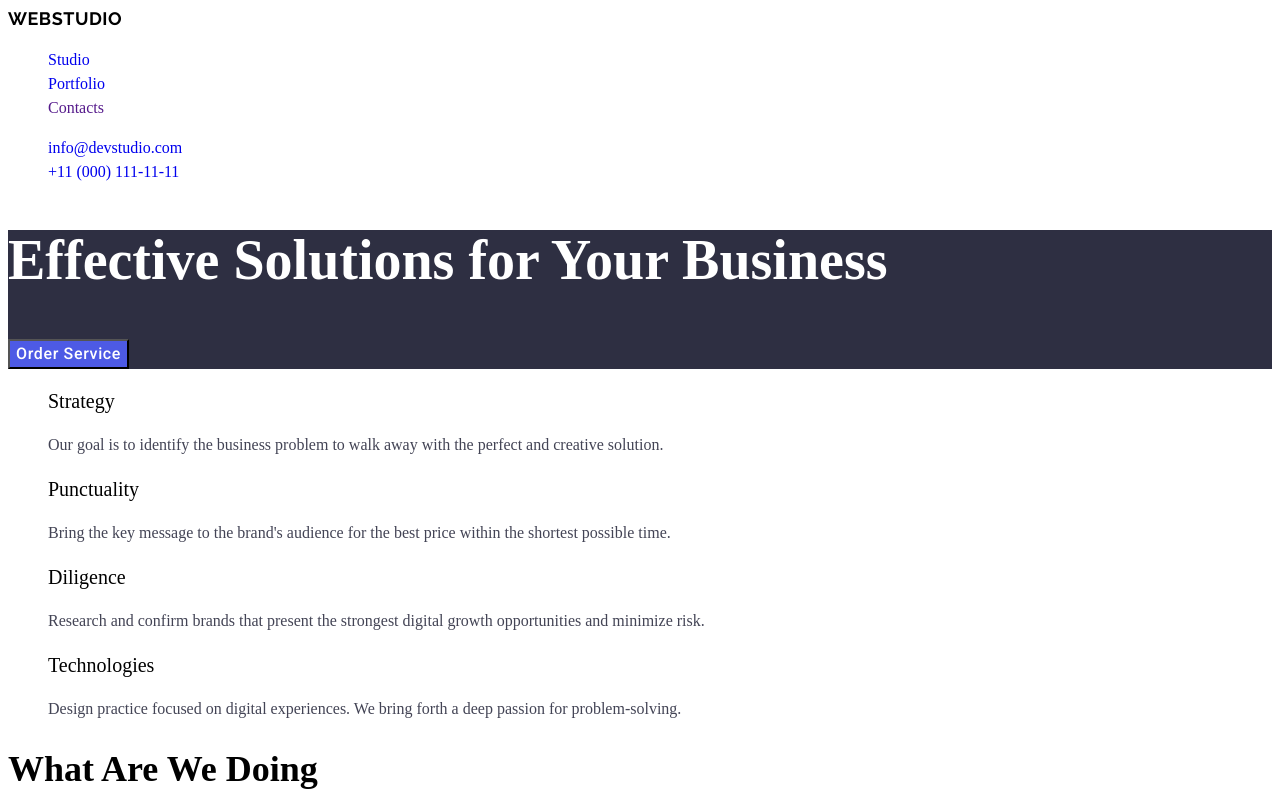
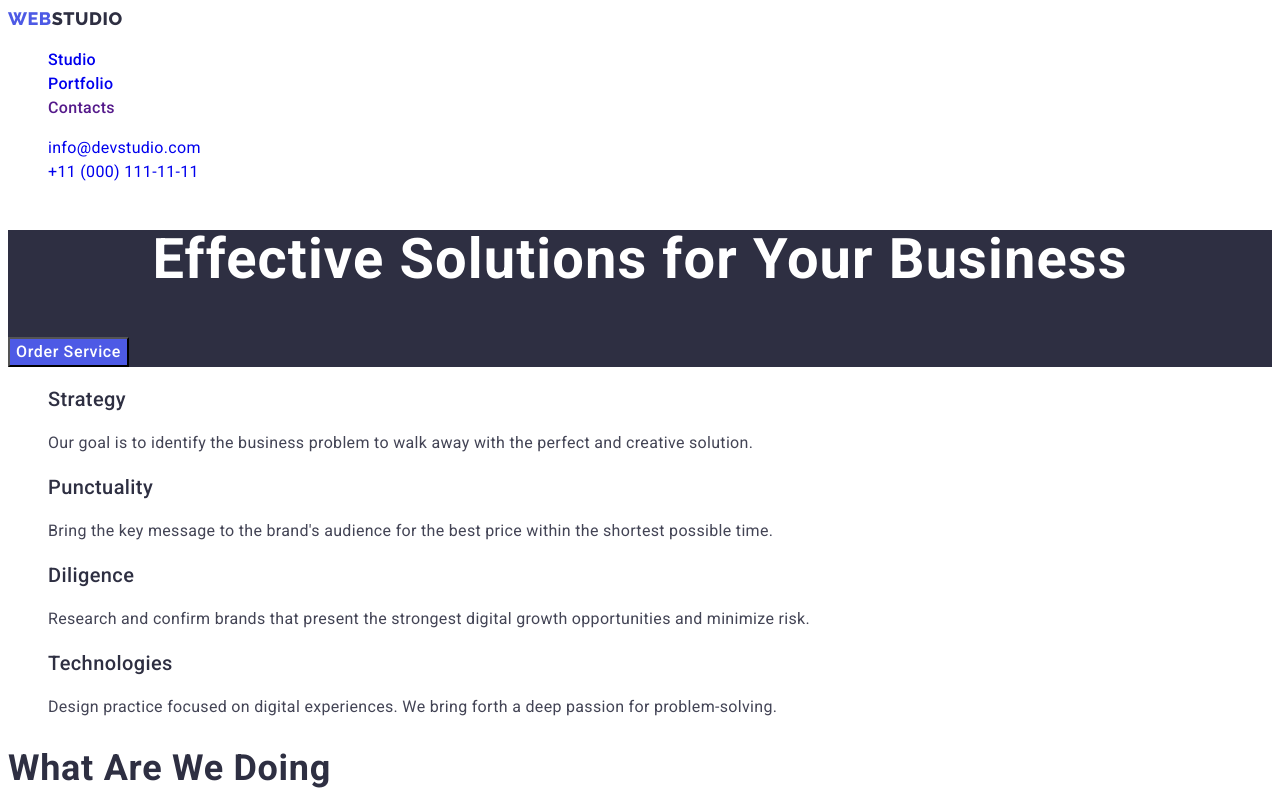
Before and after one commit to MachtTat/goit-markup-hw-02, a plain HTML site: page index.html in a window 1280 px wide. Shown: the top 800 px of the page. Drawn offline with Linux system fonts and the light colour scheme.

Commit message:
update-5

```diff
--- a/css/styles.css
+++ b/css/styles.css
@@ -1,34 +1,30 @@
 /*---- BODY---*/
-.body {
+body {
   font-family: Roboto, sans-serif;
   color: #434455;
   background: #FFF;
   font-style: normal;}
 
-    //* GENERAL VALUES*//
+  /* Headers text color */
 :root {
 --text-color:#2E2F42;
 --logo-color:#4D5AE5;
 --span-color:#2E2F42;
---focus-hover-color: #404BBF;
---letter-spacing: 0.02em;
---font-size: 16px;
---font-style: normal;
     }
 
 /* Rule for links */
 .link {text-decoration: none;}
-.nav-link {color: var(--text-color);}
-.nav-link:hover,
-.nav-link:focus {color: var(--focus-hover-color);}
 
 /* Rule for lists */
 .list {list-style-type: none;
 color: var(--text-color);
 }
+.nav-link {color: var(--text-color);}
+.nav-link:hover,
+.nav-link:focus {color: #404BBF;}
+
 .list:hover,
-.list:focus {color: #404bbf;
-}
+.list:focus {color: #404bbf;}
 
 .ul {
   list-style-type: none;
@@ -48,38 +44,38 @@ color: var(--logo-color);
 }
 /* Header */
 .nav {color: var(--text-color);
-    font-size: var(--font-size);
+  font-size: 16px;
   font-weight: 500;
   line-height: 1.5;
-    letter-spacing: var(--letter-spacing);
-  }
+  letter-spacing: 0.02em;}
 
-.address { color:#434455;
-    font-style: var(--font-style);
-    font-size: var(--font-size);
+.address {color: #434455;
+  font-style: normal;
+  font-size: 16px;
   font-weight: 400;
   line-height: 1.5;
-    letter-spacing: var(--letter-spacing);
+  letter-spacing: 0.02em;
 }
 /* HERO section */
 .hero {background-color: #2E2F42;
      }
 
-.header-main {
+.hero-header {
   color: #FFF;
   font-size: 56px;
   font-style: normal;
   font-weight: 700;
-    line-height: 1.1;
-    letter-spacing: var(--letter-spacing);
+  line-height: 1.07;
+  text-align: center;
+  letter-spacing: 0.02em;
 }
 
 .button {
 background-color: #4D5AE5;
 color: #FFF;
 font-family: Roboto, sans-serif;
-    font-size: var(--font-size);
-     font-style: var(--font-style);
+  font-size: 16px;
+   font-style: normal;
    font-weight: 500;
    line-height: 1.5;
    letter-spacing: 0.04em;
@@ -87,54 +83,65 @@ color: var(--logo-color);
 .hero-button {background-color: #4D5AE5;
   color: #FFF;
   font-family: Roboto, sans-serif;
-    font-size: var(--font-size);
-    font-style: var(--font-style);
+  font-size: 16px;
+  font-style: normal;
   font-weight: 500;
   line-height: 1.5;
   letter-spacing: 0.04em;}
+
 .hero-button:hover,
 .hero-button:focus {
-        color: #404BBF);
+      background-color: #404BBF;
       cursor: pointer;
   }
-  /* Section 1 */
+/* Section Benefits */
 
-   h2 {color: var(--navyblue);
+.subsection-header {font-family: Roboto; sans-serif;
+  color: #2e2f42;
+  font-size: 20px;
+  font-style: normal;
+  font-weight: 500;
+  line-height: 1.2;
+  letter-spacing: 0.02em;}
+
+.p {color: #434455;
+font-size: 16px;
+  font-style: normal;
+  font-weight: 400;
+  line-height: 1.5;
+  letter-spacing: 0.02em;}
+
+    /* What are we doing */
+.service-header {font-family: Roboto;
+  color: #2E2F42;
   font-size: 36px;
   font-style: normal;
   font-weight: 700;
   line-height: 1.1;
-    letter-spacing: var(--letter-spacing);
+  letter-spacing: 0.02em;
   text-transform: capitalize;}
 
-  h3 {color: var(--navyblue);
-    font-size: 20px;
-    font-style: var(--font-style);
-    font-weight: 500;
-    line-height: 1.2;
-    letter-spacing: var(--letter-spacing);
+.footer {background-color: #2E2F42;
 }
-.p {
-  color: #434455;
-font-size: var(--font-size);
-    font-style: var(--font-style);
+.span-footer {color: #FFF;}
+.p-footer {font-family: Roboto;
+  color: #F4F4FD;
+  font-size: 16px;
+  font-style: normal;
   font-weight: 400;
   line-height: 1.5;
-    letter-spacing: var(--letter-spacing);
-  }
-
+  letter-spacing: 0.02em;}
 
   /* Portfolio */
 .list-button
 {  background-color: #F4F4FD;
   color: var(--navyblue);
   font-family: Roboto;
-    font-size: var(--font-size);
-    font-style: var(--font-style);
+  font-size: 16px;
+  font-style: normal;
   font-weight: 500;
   line-height: 1.5;
-    letter-spacing: 0.04em;
-  }
+  letter-spacing: 0.04em;}
 
   .list-button:hover,
   .list-button:focus {color: #404BBF;}
--- a/index.html
+++ b/index.html
@@ -8,22 +8,19 @@
     , initial-scale=1.0"
     />
     <title>WebStudio</title>
-
-<link rel="preconnect" href="https://fonts.googleapis.com">
-<link rel="preconnect" href="https://fonts.gstatic.com" crossorigin>
-<link href="https://fonts.googleapis.com/css2?family=Raleway:wght@700&family=Roboto:wght@400;500;700&display=swap"
- rel="stylesheet">
+    <link href="https://fonts.googleapis.com/css2?family=Raleway:wght@800&family=Roboto:wght@400;500;700&display=swap" rel="stylesheet">
     <link rel="stylesheet" href="./css/styles.css" />
   </head>
   <body>
     <!-- HEADER -->
     <header>
       <nav class="nav">
-        <a href="./index.html" class="logo link">Web<span class="span">Studio</span>
+        <a href="./index.html" class="logo link"
+          >Web<span class="span">Studio</span>
         </a>
         <ul class="list">
           <li>
-            <a class="link"  class="nav-link" href="./index.html">Studio</a>
+            <a class="link" class="nav-link"   href="./index.html">Studio</a>
           </li>
           <li>
             <a class="link" class="nav-link" href="./portfolio.html">Portfolio</a>
@@ -50,37 +47,37 @@
     <main>
       <!-- HERO SECTION -->
       <section class="hero">
-        <h1 class="header-main">Effective Solutions for Your Business</h1>
+        <h1 class="hero-header">Effective Solutions for Your Business</h1>
         <button type="button" class="hero-button">Order Service</button>
       </section>
 
       <!-- section 1 -->
       <section>
         <!-- <h2>Our benefits</h2> -->
-        <ul class="ul">
+        <ul class="list">
           <li>
-            <h3>Strategy</h3>
+            <h3 class="subsection-header">Strategy</h3>
             <p class="p">
               Our goal is to identify the business problem to walk away with the
               perfect and creative solution.
             </p>
           </li>
           <li>
-            <h3>Punctuality</h3>
+            <h3 class="subsection-header">Punctuality</h3>
             <p class="p">
               Bring the key message to the brand's audience for the best price
               within the shortest possible time.
             </p>
           </li>
           <li>
-            <h3>Diligence</h3>
+            <h3 class="subsection-header">Diligence</h3>
             <p class="p">
               Research and confirm brands that present the strongest digital
               growth opportunities and minimize risk.
             </p>
           </li>
           <li>
-            <h3>Technologies</h3>
+            <h3 class="subsection-header">Technologies</h3>
             <p class="p">
               Design practice focused on digital experiences. We bring forth a
               deep passion for problem-solving.
@@ -88,9 +85,9 @@
           </li>
         </ul>
       </section>
-      <!-- section 2 -->
-      <section>
-        <h2>What are we doing</h2>
+      <!-- What are we doing -->
+      <section >
+        <h2 class="service-header">What are we doing</h2>
         <ul class="ul">
           <li>
             <a>
@@ -126,8 +123,8 @@
       </section>
       <!-- section 3 -->
       <section>
-        <h2>Our Team</h2>
-        <ul class="ul">
+        <h2 class="service-header">Our Team</h2>
+        <ul class="list">
           <li>
             <a>
               <img
@@ -136,8 +133,8 @@
                 width="264"
                 height="260"
               />
-              <h3>Mark Guerrero</h3>
-              <p>Product Designer</p>
+              <h3 class="subsection-header">Mark Guerrero</h3>
+              <p class="p">Product Designer</p>
             </a>
           </li>
           <li>
@@ -148,8 +145,8 @@
                 width="264"
                 height="260"
               />
-              <h3>Tom Ford</h3>
-              <p>Frontend Developer</p>
+              <h3 class="subsection-header">Tom Ford</h3>
+              <p class="p">Frontend Developer</p>
             </a>
           </li>
           <li>
@@ -160,8 +157,8 @@
                 width="264"
                 height="260"
               />
-              <h3>Camila Garcia</h3>
-              <p>Marketing</p>
+              <h3 class="subsection-header">Camila Garcia</h3>
+              <p class="p">Marketing</p>
             </a>
           </li>
           <li>
@@ -172,18 +169,19 @@
                 width="264"
                 height="260"
               />
-              <h3>Daniel Wilson</h3>
-              <p>UI Designer</p>
+              <h3 class="subsection-header">Daniel Wilson</h3>
+              <p class="p">UI Designer</p>
             </a>
           </li>
         </ul>
       </section>
     </main>
     <!-- FOOTER -->
-    <footer>
+    <footer class="footer">
       <a class="link" href="./index.html"></a>
-      <a class="logo">Web<span class="span">Studio</span> </a>
-      <p>
+      <a href="./index.html" class="logo link"
+      >Web<span class="span-footer">Studio</span>
+      <p class="p-footer">
         Increase the flow of customers and sales for your business with digital
         marketing & growth solutions.
       </p>
```
Also changed, not shown: portfolio.html (+6 -7 lines). Lines whose indentation alone changed are shown as unchanged.
